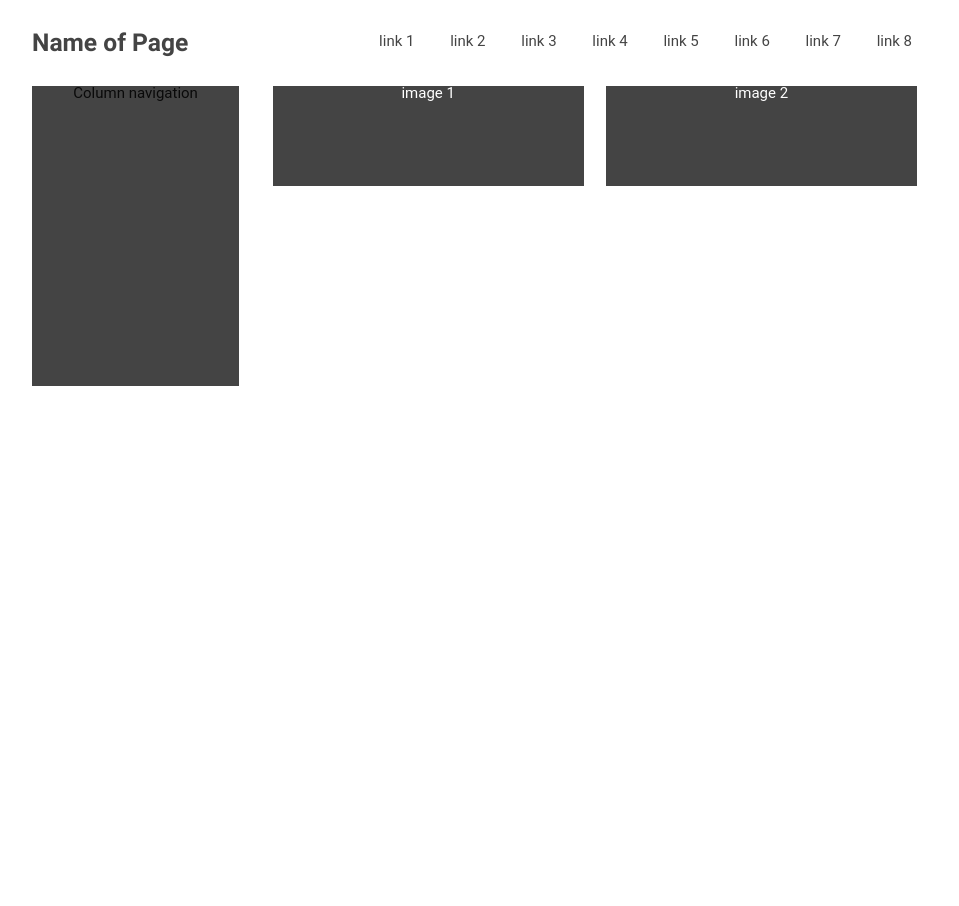
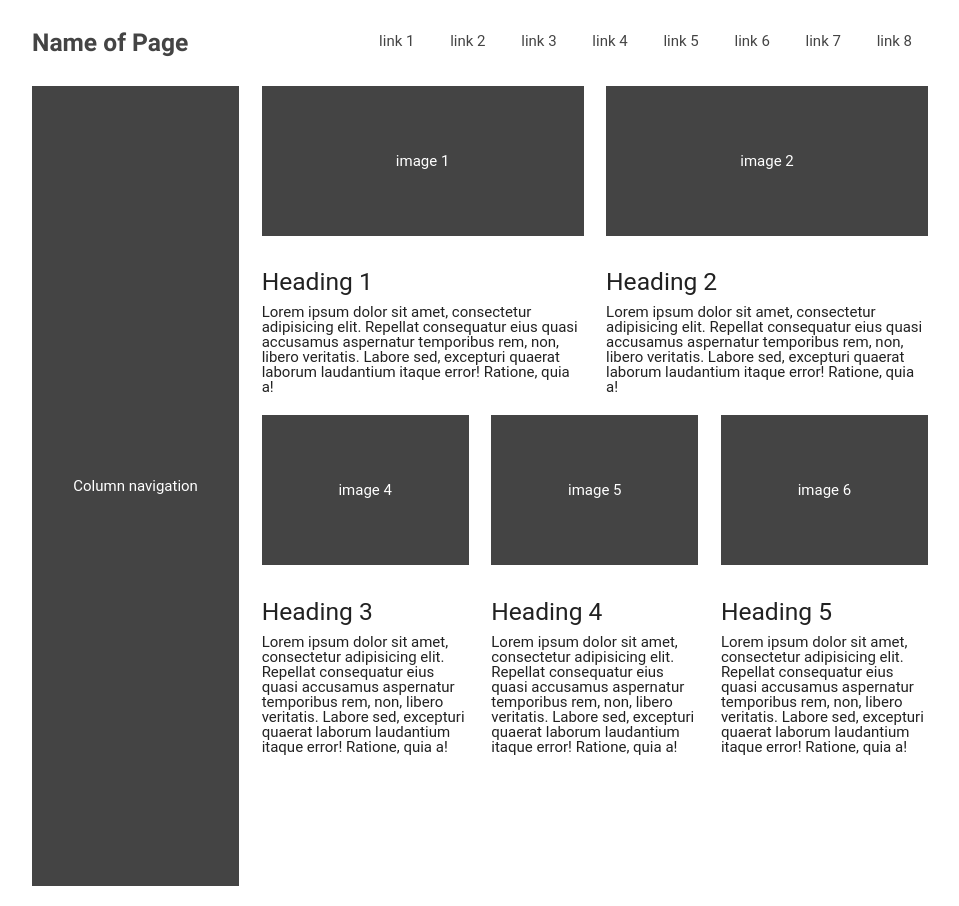
Before and after one commit to PatyaiKasha/Module-9-dz-9.2, a plain HTML site: page index.html in a window 1280 px wide. Shown: the part 103-1009 px from the top of the page, without its empty margins (160-1119 px from the left). Before the commit the page ends 800 px from the top, so only its background shows below. Drawn offline with nearby package versions, Linux system fonts and the light colour scheme; a web font is replaced by a local one.

Commit message:
complete

```diff
--- a/css/style.scss
+++ b/css/style.scss
@@ -57,13 +57,15 @@ header {
 
 .main {
     .col-nav {
-        min-height: 300px;
-        background: $bg;
-        line-height: (min-height);
-    }
-    .images {
-        min-height: 100px;
+        height: 100vh;
+        line-height: 100vh;
         background: $bg;
         color: $txt-col;
     }
+    .images {
+        min-height: 150px;
+        background: $bg;
+        color: $txt-col;
+        line-height: 150px;
+    }
 }
--- a/index.html
+++ b/index.html
@@ -75,12 +75,62 @@
                     </div>
                 </div>
                 <div class="col s9">
-                    <div class="col s6">
-                        <div class="images center-align">image 1
+                    <div class="row">
+                        <div class="col s6">
+                            <div class="images center-align">image 1
+                            </div>
+                        </div>
+                        <div class="col s6">
+                            <div class="images center-align">image 2
+                            </div>
                         </div>
                     </div>
-                    <div class="col s6">
-                        <div class="images center-align">image 2
+                    <div class="row">
+                        <div class="col s6">
+                            <div class="txt left-align">
+                                <h5>Heading 1</h5>
+                                <p>Lorem ipsum dolor sit amet, consectetur adipisicing elit. Repellat consequatur eius quasi accusamus aspernatur temporibus rem, non, libero veritatis. Labore sed, excepturi quaerat laborum laudantium itaque error! Ratione, quia a!</p>
+                            </div>
+                        </div>
+                        <div class="col s6">
+                            <div class="txt left-align">
+                                <h5>Heading 2</h5>
+                                <p>Lorem ipsum dolor sit amet, consectetur adipisicing elit. Repellat consequatur eius quasi accusamus aspernatur temporibus rem, non, libero veritatis. Labore sed, excepturi quaerat laborum laudantium itaque error! Ratione, quia a!</p>
+                            </div>
+                        </div>
+                    </div>
+                    <div class="row">
+                        <div class="col s4">
+                            <div class="images center-align">image 4
+                            </div>
+                        </div>
+                        <div class="col s4">
+                            <div class="images center-align">image 5
+                            </div>
+                        </div>
+                        <div class="col s4">
+                            <div class="images center-align">image 6
+                            </div>
+                        </div>
+                    </div>
+                    <div class="row">
+                        <div class="col s4">
+                            <div class="txt left-align">
+                                <h5>Heading 3</h5>
+                                <p>Lorem ipsum dolor sit amet, consectetur adipisicing elit. Repellat consequatur eius quasi accusamus aspernatur temporibus rem, non, libero veritatis. Labore sed, excepturi quaerat laborum laudantium itaque error! Ratione, quia a!</p>
+                            </div>
+                        </div>
+                        <div class="col s4">
+                            <div class="txt left-align">
+                                <h5>Heading 4</h5>
+                                <p>Lorem ipsum dolor sit amet, consectetur adipisicing elit. Repellat consequatur eius quasi accusamus aspernatur temporibus rem, non, libero veritatis. Labore sed, excepturi quaerat laborum laudantium itaque error! Ratione, quia a!</p>
+                            </div>
+                        </div>
+                        <div class="col s4">
+                            <div class="txt left-align">
+                                <h5>Heading 5</h5>
+                                <p>Lorem ipsum dolor sit amet, consectetur adipisicing elit. Repellat consequatur eius quasi accusamus aspernatur temporibus rem, non, libero veritatis. Labore sed, excepturi quaerat laborum laudantium itaque error! Ratione, quia a!</p>
+                            </div>
                         </div>
                     </div>
                 </div>
```
Also changed, not shown: css/style.css, 1 other file.
